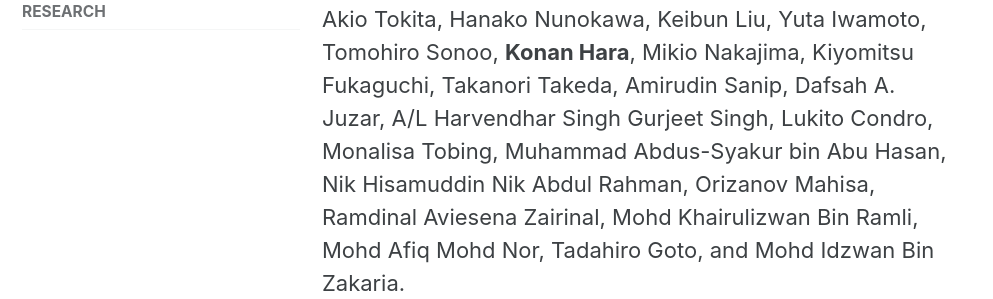
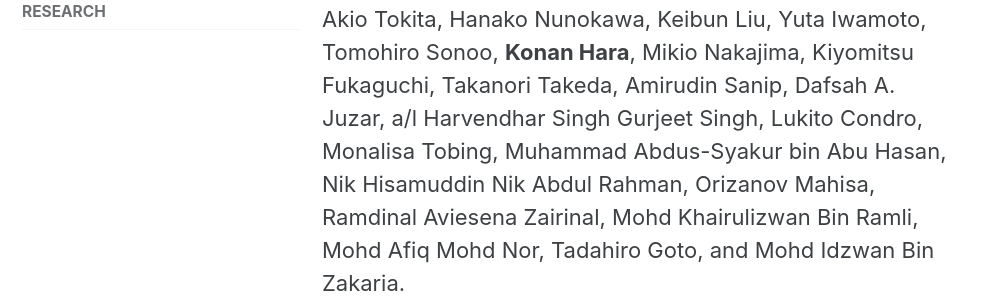
Before and after one commit to harakonan/harakonan.github.io, a Jekyll site: the page built from _research/research.md, in a window 1280 px wide and 900 px high, scrolled down 3917 px. Shown: the part 221-520 px from the top of the window, without its empty margins (0-993 px from the left). Built offline with Jekyll 4.4.1, drawn with Linux system fonts in a browser that asks for light colours; cached includes are drawn as plain includes.

Commit message:
fix typo

```diff
--- a/_research/research.md
+++ b/_research/research.md
@@ -88,7 +88,7 @@ Ayumi Taguchi, **Konan Hara**, Jun Tomio, Kei Kawana, Tomoki Tanaka, Satoshi Bab
 ## Other Papers
 
 [Key Challenges in Prehospital and Emergency Care in Indonesia and Malaysia: A Survey of Frontline Clinicians.](https://doi.org/10.1186/s13104-024-06916-3) *BMC Research Notes*, 17(1):287, 2024.<br>
-Akio Tokita, Hanako Nunokawa, Keibun Liu, Yuta Iwamoto, Tomohiro Sonoo, **Konan Hara**, Mikio Nakajima, Kiyomitsu Fukaguchi, Takanori Takeda, Amirudin Sanip, Dafsah A. Juzar, A/L Harvendhar Singh Gurjeet Singh, Lukito Condro, Monalisa Tobing, Muhammad Abdus-Syakur bin Abu Hasan, Nik Hisamuddin Nik Abdul Rahman, Orizanov Mahisa, Ramdinal Aviesena Zairinal, Mohd Khairulizwan Bin Ramli, Mohd Afiq Mohd Nor, Tadahiro Goto, and Mohd Idzwan Bin Zakaria.
+Akio Tokita, Hanako Nunokawa, Keibun Liu, Yuta Iwamoto, Tomohiro Sonoo, **Konan Hara**, Mikio Nakajima, Kiyomitsu Fukaguchi, Takanori Takeda, Amirudin Sanip, Dafsah A. Juzar, a/l Harvendhar Singh Gurjeet Singh, Lukito Condro, Monalisa Tobing, Muhammad Abdus-Syakur bin Abu Hasan, Nik Hisamuddin Nik Abdul Rahman, Orizanov Mahisa, Ramdinal Aviesena Zairinal, Mohd Khairulizwan Bin Ramli, Mohd Afiq Mohd Nor, Tadahiro Goto, and Mohd Idzwan Bin Zakaria.
 
 [Increased Risk of Placenta Previa and Preterm Birth in Pregnant
   Women With Endometriosis/Adenomyosis: A Propensity‐Score Matching Analysis
```
Also changed, not shown: 5 other files.
